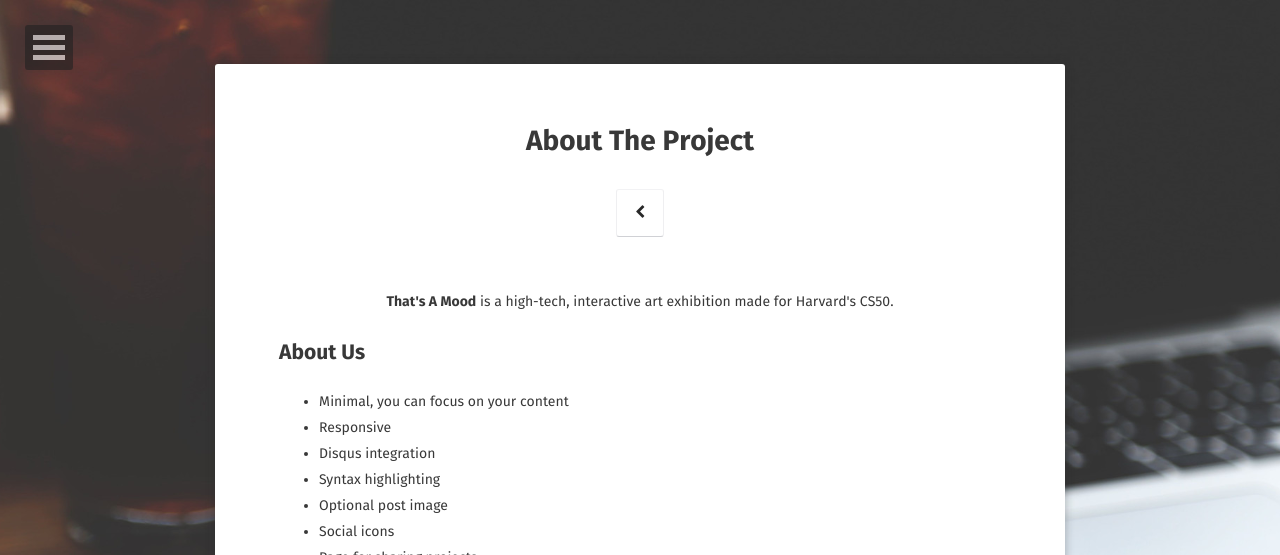
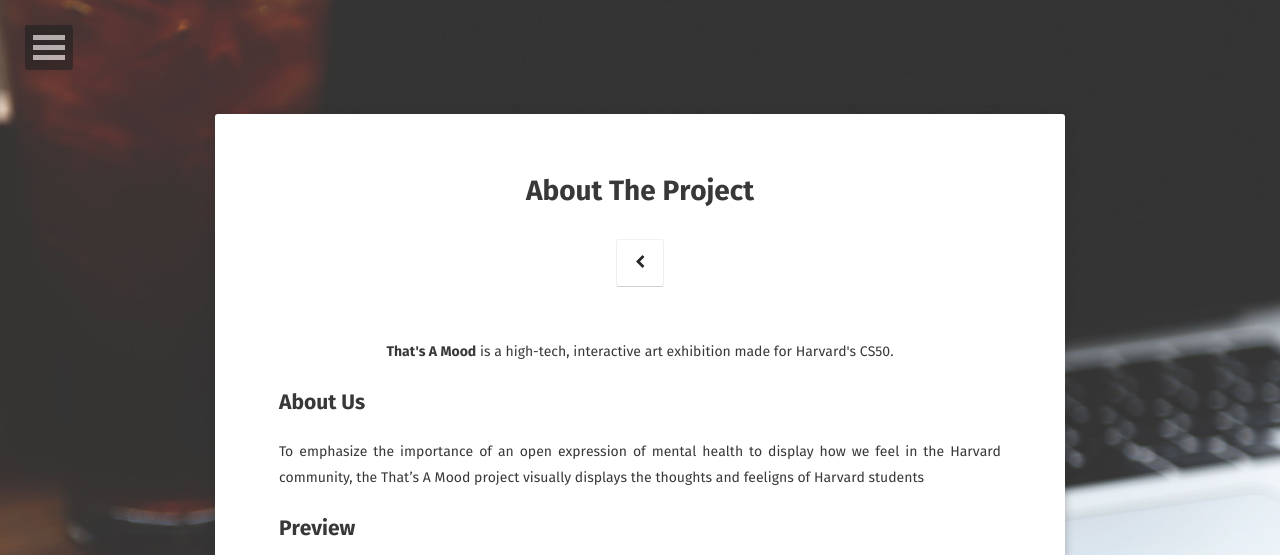
Before and after one commit to annawang7/cs50-final-proj, a Jekyll site: the page built from about/index.md, in a window 1280 px wide, cut to the strip 0-555 px from the top of the page. Built offline with Jekyll 4.4.1, drawn with Linux system fonts in a browser that asks for light colours; some web fonts are replaced; some of the changed text lies outside the part shown.

Commit message:
update scss

```diff
--- a/404.html
+++ b/404.html
@@ -5,4 +5,3 @@
 comments: false
 ---
 <p>There doesn't appear to be anything here. Sorry about that.</p>
-<p>If you've followed a link expecting something to be here, you can <a href="mailto:{{ site.email }}?subject=Page%20not%20found">contact me</a>.</p>
--- a/_data/navigation.yml
+++ /dev/null
@@ -1,4 +0,0 @@
-# Site navigation links
-
-- title: Projects
-  url: /projects/
--- a/_sass/site.scss
+++ b/_sass/site.scss
@@ -30,12 +30,12 @@
 	box-sizing: border-box;
 }
 .header {
-	height: 100%;
 	position: relative;
 	width: 100%;
 	min-height: 300px;
 	text-align: left;
 	color: $white;
+	padding: 50px;
 	@media only screen and (max-height: 500px) {
 	    display: block !important;
 	}
--- a/about/index.md
+++ b/about/index.md
@@ -9,26 +9,17 @@
 <center><b>That's A Mood</b> is a high-tech, interactive art exhibition made for Harvard's CS50.</center>
 
 ## About Us
-* Minimal, you can focus on your content
-* Responsive
-* Disqus integration
-* Syntax highlighting
-* Optional post image
-* Social icons
-* Page for sharing projects
-* Optional background image
-* Simple navigation menu
-* MathJax support
+To emphasize the importance of an open expression of mental health to display how we feel in the Harvard community, the That's A Mood project visually displays the thoughts and feeligns of Harvard students
 
 ## Preview
-
 {% capture images %}
     https://cloud.githubusercontent.com/assets/754514/14509720/61c61058-01d6-11e6-93ab-0918515ecd56.png
     https://cloud.githubusercontent.com/assets/754514/14509716/61ac6c8e-01d6-11e6-879f-8308883de790.png
 {% endcapture %}
 {% include gallery images=images caption="Screenshots of Moon Theme" cols=2 %}
 
-See a [live version of Moon](http://taylantatli.github.io/Moon) hosted on GitHub.
+See a [live version of Mood](http://annawang7.github.io/cs50-final-project) hosted on GitHub.
+See the [source code for Mood](http://www.github.com/annawang7/cs50-final-project) hosted on GitHub.
 
 ## Getting Started
 
```
Also changed, not shown: _layouts/home.html (+4 -6 lines), projects/index.md (deleted, +0 -6 lines), tags/index.html (deleted, +0 -28 lines), 12 other files.
